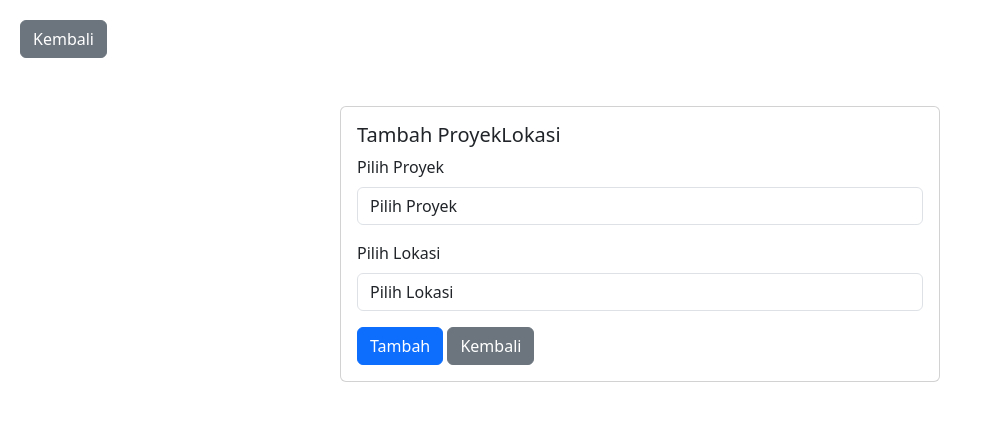
After one commit to ilhamfauzan630/https---github.com-ilhamfauzan630-lokasi-proyek-codeigniter, a CodeIgniter app: page /magang-proyeklokasi/index.php/proyeklokasi/tambah in a window 1280 px wide. The commit adds this page. Shown: the top 429 px of the page, without its empty margins (0-983 px from the left). Run offline with CodeIgniter, Linux system fonts and the light colour scheme; data that the repository does not hold is empty.

Commit message:
menambah fitur tambah data proyek lokasi

```diff
--- a/application/config/routes.php
+++ b/application/config/routes.php
@@ -56,3 +56,5 @@ $route['proyek/tambah'] = 'proyek/tambah';
 $route['proyek/kirim'] = 'proyek/kirim';
 $route['lokasi/tambah'] = 'lokasi/tambah';
 $route['lokasi/kirim'] = 'lokasi/kirim';
+$route['proyeklokasi/tambah'] = 'ProyekLokasi/tambah';
+$route['proyeklokasi/hapus'] = 'ProyekLokasi/hapus';
--- a/application/controllers/ProyekLokasi.php
+++ b/application/controllers/ProyekLokasi.php
@@ -16,6 +16,30 @@ class Proyeklokasi extends CI_Controller
         $this->load->view('proyeklokasi/index', $data);
     }
 
+    public function tambah()
+    {
+        $this->load->model('Proyek_model');
+        $this->load->model('Lokasi_model');
+
+        $data['proyek'] = $this->Proyek_model->get_all();
+        $data['lokasi'] = $this->Lokasi_model->get_all();
+
+        $this->load->view('proyeklokasi/tambah', $data);
+    }
+
+    public function kirim()
+    {
+        $this->load->model('ProyekLokasi_model');
+
+        $data = [
+            'proyek_id' => $this->input->post('proyek_id'),
+            'lokasi_id' => $this->input->post('lokasi_id'),
+        ];
+
+        $this->ProyekLokasi_model->insert($data);
+        redirect('proyeklokasi');
+    }
+
     public function edit($id)
     {
         // Logika untuk mengedit data proyek lokasi
--- a/application/views/lokasi/index.php
+++ b/application/views/lokasi/index.php
@@ -7,6 +7,7 @@
 </head>
 
 <body>
+    <a href="<?= site_url('proyeklokasi') ?>" class="btn btn-secondary" style="margin-left: 20px; margin-top:20px" ;>Kembali</a>
     <div class="container mt-5">
         <h2 class="mb-4">Daftar Lokasi</h2>
         <a href="<?php echo site_url('lokasi/tambah'); ?>" class="btn btn-outline-primary">Tambah Lokasi</a>
@@ -32,7 +33,7 @@
                         <td><?php echo $lk->negara; ?></td>
                         <td><?php echo $lk->provinsi; ?></td>
                         <td><?php echo $lk->kota; ?></td>
-                        <td><?php echo $lk->created_at ; ?></td>
+                        <td><?php echo $lk->created_at; ?></td>
                         <td>
                             <a href="<?php echo site_url('lokasi/edit/' . $lk->id); ?>" class="btn btn-warning btn-sm">Edit</a>
                             <a href="<?php echo site_url('lokasi/delete/' . $lk->id); ?>" class="btn btn-danger btn-sm" onclick="return confirm('Apakah Anda yakin ingin menghapus data ini?');">Hapus</a>
--- a/application/views/lokasi/tambah.php
+++ b/application/views/lokasi/tambah.php
@@ -7,6 +7,8 @@
 </head>
 
 <body>
+    <a href="<?= site_url('lokasi') ?>" class="btn btn-secondary" style="margin-left: 20px; margin-top:20px" ;>Kembali</a>
+
     <?php echo validation_errors(); ?>
     <div class="container mt-5">
         <div class="row justify-content-center">
--- a/application/views/proyek/index.php
+++ b/application/views/proyek/index.php
@@ -7,6 +7,7 @@
 </head>
 
 <body>
+    <a href="<?= site_url('proyeklokasi') ?>" class="btn btn-secondary" style="margin-left: 20px; margin-top:20px";>Kembali</a>
     <div class="container mt-5">
         <h2 class="mb-4">Daftar Proyek</h2>
         <a href="<?php echo site_url('proyek/tambah'); ?>" class="btn btn-outline-primary">Tambah Proyek</a>
--- a/application/views/proyek/tambah.php
+++ b/application/views/proyek/tambah.php
@@ -7,6 +7,7 @@
 </head>
 
 <body>
+    <a href="<?= site_url('proyek') ?>" class="btn btn-secondary" style="margin-left: 20px; margin-top:20px" ;>Kembali</a>
     <?php echo validation_errors(); ?>
     <div class="container">
         <div class="row justify-content-center">
--- a/application/views/proyeklokasi/index.php
+++ b/application/views/proyeklokasi/index.php
@@ -48,7 +48,11 @@
                 <?php endforeach; ?>
             </tbody>
         </table>
+        <center>
+            <a href="<?php echo site_url('proyeklokasi/tambah'); ?>" class="btn btn-outline-primary">Tambah Proyek Lokasi</a>
+        </center>
     </div>
+
     <script src="https://cdn.jsdelivr.net/npm/bootstrap@5.3.3/dist/js/bootstrap.bundle.min.js" integrity="sha384-YvpcrYf0tY3lHB60NNkmXc5s9fDVZLESaAA55NDzOxhy9GkcIdslK1eN7N6jIeHz" crossorigin="anonymous"></script>
 
 </body>
--- /dev/null
+++ b/application/views/proyeklokasi/tambah.php
@@ -0,0 +1,48 @@
+<!DOCTYPE html>
+<html>
+
+<head>
+    <title>Tambah ProyekLokasi</title>
+    <link href="https://cdn.jsdelivr.net/npm/bootstrap@5.3.3/dist/css/bootstrap.min.css" rel="stylesheet" integrity="sha384-QWTKZyjpPEjISv5WaRU9OFeRpok6YctnYmDr5pNlyT2bRjXh0JMhjY6hW+ALEwIH" crossorigin="anonymous">
+</head>
+
+<body>
+    <a href="<?= site_url('proyeklokasi') ?>" class="btn btn-secondary" style="margin-left: 20px; margin-top:20px" ;>Kembali</a>
+    <?php echo validation_errors(); ?>
+    <div class="container mt-5">
+        <div class="card" style="max-width: 600px; margin: 0 auto;">
+            <div class="card-body">
+                <h5 class="card-title">Tambah ProyekLokasi</h5>
+                <form action="<?= site_url('proyeklokasi/kirim') ?>" method="post">
+                    <div class="mb-3">
+                        <label for="proyek_id" class="form-label">Pilih Proyek</label>
+                        <select class="form-control" id="proyek_id" name="proyek_id" required>
+                            <option value="" disabled selected>Pilih Proyek</option>
+                            <?php foreach ($proyek as $p): ?>
+                                <option value="<?= $p->id ?>"><?= $p->nama_proyek ?></option>
+                            <?php endforeach; ?>
+                        </select>
+                    </div>
+                    <div class="mb-3">
+                        <label for="lokasi_id" class="form-label">Pilih Lokasi</label>
+                        <select class="form-control" id="lokasi_id" name="lokasi_id" required>
+                            <option value="" disabled selected>Pilih Lokasi</option>
+                            <?php foreach ($lokasi as $l): ?>
+                                <option value="<?= $l->id ?>"><?= $l->nama_lokasi ?></option>
+                            <?php endforeach; ?>
+                        </select>
+                    </div>
+                    <button type="submit" class="btn btn-primary">Tambah</button>
+                    <a href="<?= site_url('proyeklokasi') ?>" class="btn btn-secondary">Kembali</a>
+                </form>
+            </div>
+        </div>
+    </div>
+
+    <br><br>
+
+    <script src="https://cdn.jsdelivr.net/npm/bootstrap@5.3.3/dist/js/bootstrap.bundle.min.js" integrity="sha384-YvpcrYf0tY3lHB60NNkmXc5s9fDVZLESaAA55NDzOxhy9GkcIdslK1eN7N6jIeHz" crossorigin="anonymous"></script>
+
+</body>
+
+</html>
```
Also changed, not shown: application/models/ProyekLokasi_model.php (+11 -3 lines).
